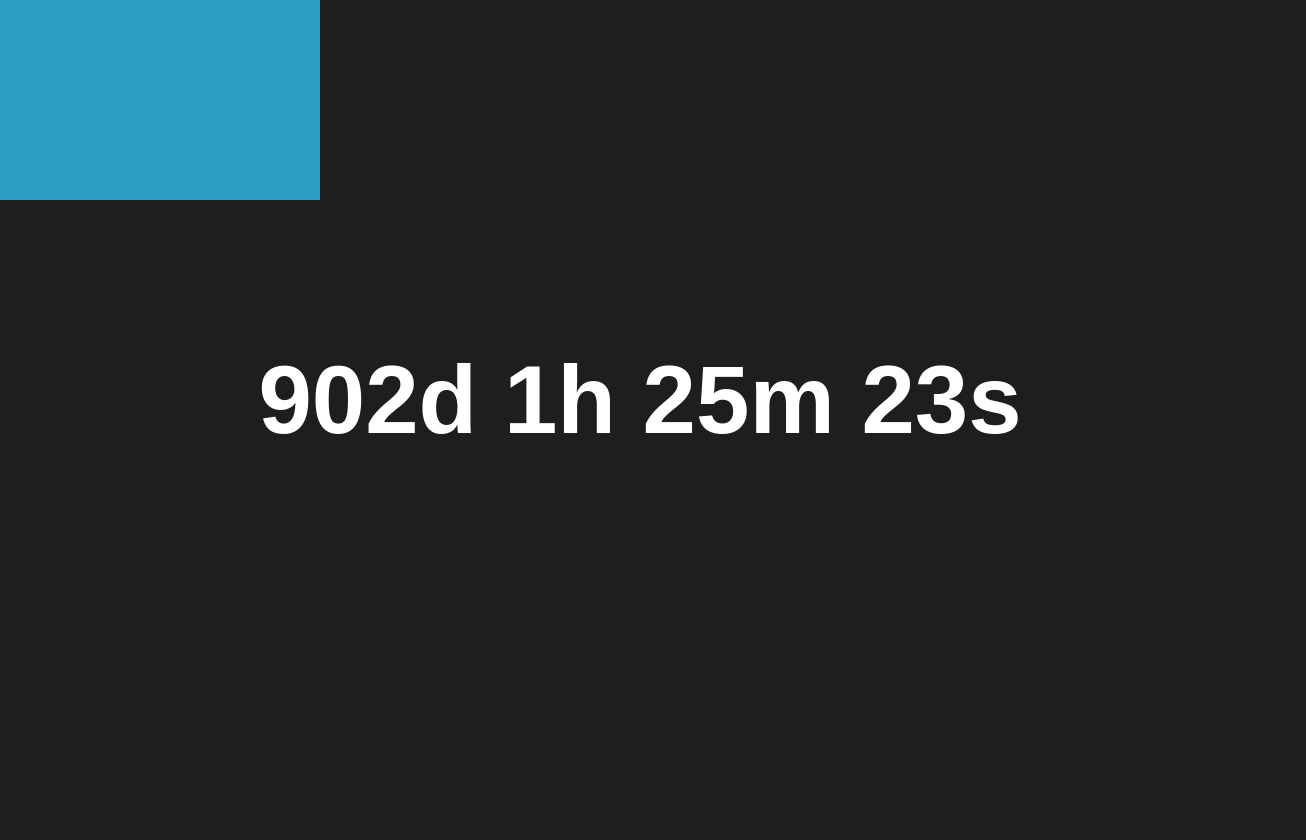
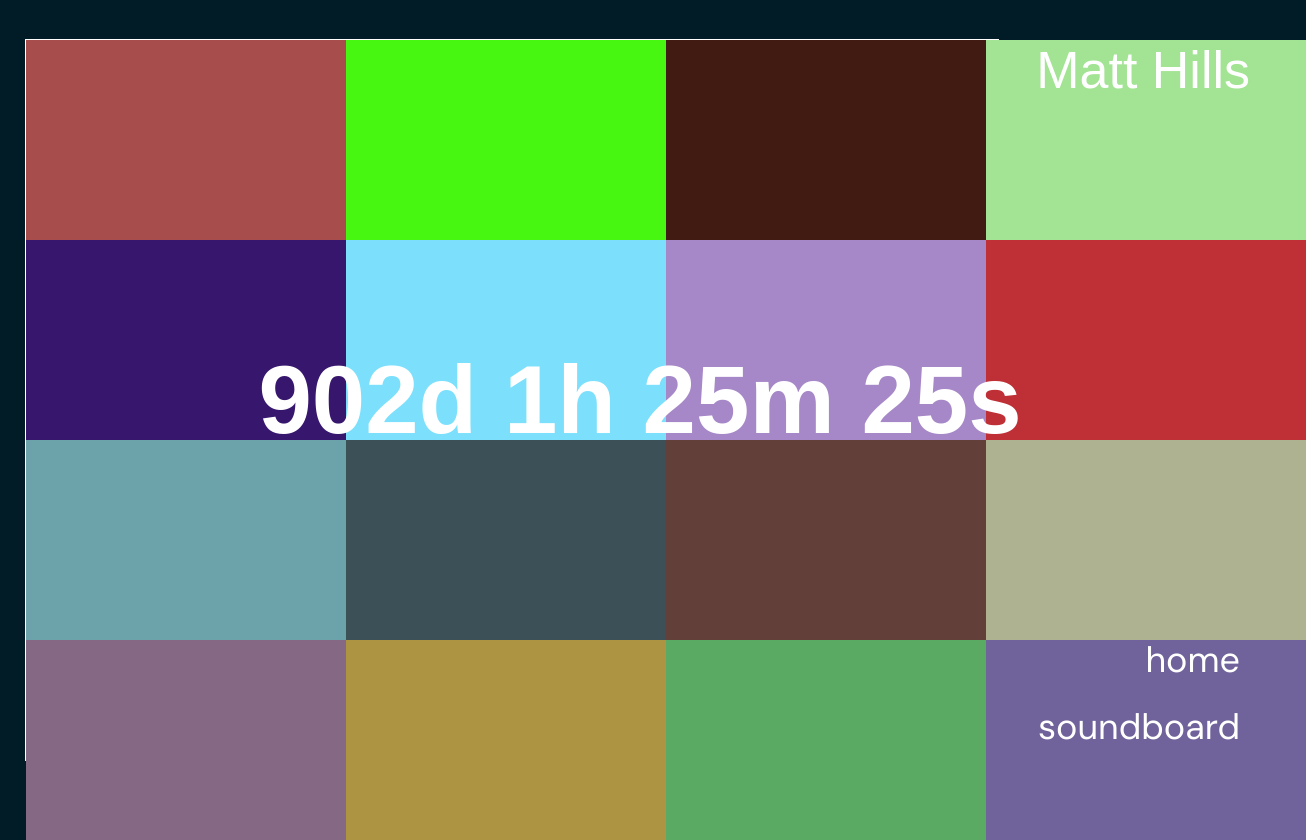
Before and after one commit to mph8344/custom-site, a React (Create React App) app: page /countdown in a window 1280 px wide. Shown: the whole page, 1306 px wide, since content can reach past the window. Before the commit the page ends 800 px from the top, so only its background shows below. Built offline with nearby package versions, Linux system fonts and the light colour scheme; a web font is replaced by a local one.

Commit message:
Updated how styling works

```diff
--- a/src/App/App.tsx
+++ b/src/App/App.tsx
@@ -1,8 +1,10 @@
-import Routes from "../Routes";
-import "./App.css";
+import Routes from '../Routes';
+import GridPage from '../pages/Home';
+import Home from '../pages/Home/Home';
+import './App.css';
 
 function App() {
-  return <Routes />;
+  return <Home />;
 }
 
 export default App;
--- a/src/Routes/Routes.tsx
+++ b/src/Routes/Routes.tsx
@@ -1,26 +1,28 @@
-import React, { lazy, Suspense } from "react";
-import { Route, Switch } from "react-router-dom";
-import { Spinner } from "react-bootstrap";
+import React, { lazy, Suspense } from 'react';
+import { Route, Switch } from 'react-router-dom';
+import { Spinner } from 'react-bootstrap';
+import { TransitionGroup } from 'react-transition-group';
 
-const Home = lazy(() => import("../pages/Home/Home"));
+const Home = lazy(() => import('../pages/Home/Home'));
 
-const NotFound = lazy(() => import("../pages/NotFound"));
+const NotFound = lazy(() => import('../pages/NotFound'));
 
-const Countdown = lazy(() => import("../pages/Countdown"));
-const Soundboard = lazy(() => import("../pages/Soundboard"));
+const Countdown = lazy(() => import('../pages/Countdown'));
+const Soundboard = lazy(() => import('../pages/Soundboard'));
 
 function Routes() {
   return (
-    <>
-      <Suspense fallback={<Spinner animation="border"></Spinner>}>
+    // <div className='body'>
+    <Suspense fallback={<Spinner animation='border'></Spinner>}>
       <Switch>
-          <Route exact path="/">
-            <Home />
+        <Route exact path='/'>
+          <div>Test</div>
+          {/* <Home /> */}
         </Route>
-          <Route exact path="/countdown">
+        <Route exact path='/countdown'>
           <Countdown />
         </Route>
-          <Route exact path="/soundboard">
+        <Route exact path='/soundboard'>
           <Soundboard />
         </Route>
         <Route>
@@ -28,7 +30,7 @@ function Routes() {
         </Route>
       </Switch>
     </Suspense>
-    </>
+    // </div>
   );
 }
 
--- a/src/components/Grid/Grid.scss
+++ b/src/components/Grid/Grid.scss
@@ -7,24 +7,24 @@
   grid-auto-rows: 25%;
 }
 
-.grid-container > div,
-a {
-  user-select: none;
-  background-color: #eee;
-  padding: 1em;
-  transition-duration: 500ms;
-  opacity: 0;
-  color: white;
-  display: flex;
-  justify-content: center;
-  text-align: center;
-  align-items: center;
-  cursor: pointer;
+// .grid-container > div,
+// a {
+//   user-select: none;
+//   background-color: #eee;
+//   padding: 1em;
+//   transition-duration: 500ms;
+//   opacity: 0;
+//   color: white;
+//   display: flex;
+//   justify-content: center;
+//   text-align: center;
+//   align-items: center;
+//   cursor: pointer;
 
-  &.untitled {
-    cursor: default;
-  }
-}
+//   &.untitled {
+//     cursor: default;
+//   }
+// }
 
 @media (min-width: 800px) {
   .grid-container > div:hover,
--- a/src/index.css
+++ b/src/index.css
@@ -1,4 +1,5 @@
 @import url('https://use.typekit.net/tpf4vai.css');
+@import url('https://fonts.googleapis.com/css2?family=DM+Sans&display=swap');
 
 body {
   position: absolute;
@@ -9,7 +10,7 @@ body {
   overflow: hidden;
   padding: 0;
   margin: 0;
-  background-color: #1e1e1e;
+  background-color: #011c27;
 }
 
 .encapsulator {
@@ -58,3 +59,26 @@ body {
 #demo {
   font-size: 7.5vw;
 }
+/*
+.fade-appear,
+.fade-enter {
+  opacity: 0;
+  z-index: 1;
+}
+.fade-appear-active,
+.fade-enter.fade-enter-active {
+  opacity: 1;
+  transition: opacity 450ms linear 250ms;
+}
+.fade-exit {
+  opacity: 1;
+}
+.fade-exit.fade-exit-active {
+  opacity: 0;
+  transition: opacity 150ms linear;
+} */
+
+.routed-page {
+  width: 100%;
+  height: 100%;
+}
--- a/src/pages/Home.tsx
+++ b/src/pages/Home.tsx
@@ -1,6 +1,6 @@
 import { Grid } from '../components/Grid';
 
-function Home() {
+function GridPage() {
   return (
     <>
       <div className='dae-container'>DAE</div>
@@ -9,4 +9,4 @@ function Home() {
   );
 }
 
-export default Home;
+export default GridPage;
--- a/src/pages/Home/Home.scss
+++ b/src/pages/Home/Home.scss
@@ -1,4 +1,10 @@
 /* HOME CSS START */
+
+.home-body {
+  height: 100vh;
+  width: 100vw;
+  display: flex;
+}
 
 .header {
   position: sticky;
@@ -10,7 +16,7 @@
 
   background-color: #151515;
 
-  .dae-header {
+  .titled-header {
     // pointer-events: none;
     cursor: pointer;
     position: absolute;
@@ -32,12 +38,6 @@
 .text {
   color: white;
   height: fit-content;
-}
-
-.main-body {
-  top: 110px;
-  display: flex;
-  height: 100%;
 }
 
 .content-left {
@@ -95,3 +95,73 @@
 }
 
 /* HOME CSS END */
+
+.navigation {
+  width: 20%;
+  height: 100%;
+  display: flex;
+  // padding: 20px;
+  text-align: right;
+  align-items: center;
+  color: white;
+
+  .nav-content {
+    // border: 1px solid white;
+    box-sizing: border-box;
+
+    width: 100%;
+    height: 90%;
+    padding: 0px 30px 0px 0;
+
+    display: flex;
+    justify-content: space-between;
+    flex-direction: column;
+
+    .title-box {
+      pointer-events: none;
+      width: 100%;
+      font-size: 52px;
+      font-family: rig-shaded-bold-extrude, sans-serif;
+    }
+
+    .button-container {
+      // height: fit-content;
+      display: flex;
+      flex-direction: column;
+    }
+
+    .button {
+      font-family: 'DM Sans', sans-serif;
+      margin: 10px;
+      text-align: right;
+      color: white;
+      background-color: none;
+      font-size: 36px;
+      text-decoration: none;
+
+      cursor: pointer;
+      transition-duration: 200ms;
+
+      &:hover {
+        opacity: 0.6;
+        // background-color: #121212;
+      }
+    }
+  }
+}
+
+.content-body {
+  // background-color: #2b2b2b;
+  width: 80%;
+  // height: calc(100%px);
+  height: 100%;
+  display: flex;
+  justify-content: center;
+  align-items: center;
+
+  .content {
+    border: solid white 1px;
+    width: 95%;
+    height: 90%;
+  }
+}
--- a/src/pages/Home/Home.tsx
+++ b/src/pages/Home/Home.tsx
@@ -1,37 +1,38 @@
 import './Home.scss';
-import { Grid, MusicGrid } from '../../components/Grid';
-import { useState } from 'react';
 import Drawer from '../../components/Drawer';
 import Backdrop from '../../components/Backdrop';
+import Routes from '../../Routes';
+import { Link, NavLink } from 'react-router-dom';
 
 function Home() {
-  const [isOpen, setIsOpen] = useState(false);
-  const toggleDrawer = () => setIsOpen(!isOpen);
+  // const [isOpen, setIsOpen] = useState(false);
+  // const toggleDrawer = () => setIsOpen(!isOpen);
+
+  const navToSoundboard = () => {};
 
   return (
-    <>
-      <Drawer isOpen={isOpen}></Drawer>
-      <Backdrop onClick={toggleDrawer} isOpen={isOpen}></Backdrop>
-
-      <div className='header'>
-        <div onClick={toggleDrawer} className='dae-header'>
-          DAE-ONE.XYZ
+    <div className='home-body'>
+      <div className='content-body'>
+        <div className='content'>
+          <Routes />
         </div>
       </div>
-
-      <div className='main-body'>
-        <div className='content-left'>
-          <Grid withSound={false}></Grid>
-          {/* <MusicGrid></MusicGrid> */}
-        </div>
-        <div className='divider'>
-          <div className='silly-box'></div>
-        </div>
-        <div className='content-right'>
-          <div className='text'></div>
+      <div className='navigation'>
+        <div className='nav-content'>
+          <div className='title-box'>Matt Hills</div>
+          <div className='button-container'>
+            <NavLink className='button' exact to={'/'}>
+              home
+            </NavLink>
+            {/* <div className='button'>about me</div>
+            <div className='button'>contact</div> */}
+            <NavLink className='button' to={'soundboard'}>
+              soundboard
+            </NavLink>
+          </div>
         </div>
       </div>
-    </>
+    </div>
   );
 }
 
--- a/src/pages/Soundboard.tsx
+++ b/src/pages/Soundboard.tsx
@@ -1,21 +1,21 @@
 import { MusicGrid } from '../components/Grid';
-import './soundboard.css';
+import './soundboard.scss';
 
 function Soundboard() {
   return (
-    <>
-      <div className='page-container'>
+    <div className='routed-page'>
+      <div className='soundboard-container'>
         <div className='page-header' id='soundboard'>
           Soundboard
         </div>
         <div className='grid-wrapper'>
-          <div className='mpc-top'>
+          {/* <div className='mpc-top'>
             <div className='mpc-display'>SOUNDBOARD</div>
-          </div>
+          </div> */}
           <MusicGrid />
         </div>
       </div>
-    </>
+    </div>
   );
 }
 
--- a/src/pages/soundboard.css
+++ b/src/pages/soundboard.scss
@@ -1,4 +1,13 @@
 @import url('https://fonts.googleapis.com/css2?family=Orbitron&display=swap');
+
+.soundboard-container {
+  height: 100%;
+  width: 100%;
+  display: flex;
+  flex-direction: row;
+  justify-content: space-evenly;
+  align-items: center;
+}
 
 .mpc-top {
   width: 100%;
```
Lines whose indentation alone changed are shown as unchanged.
